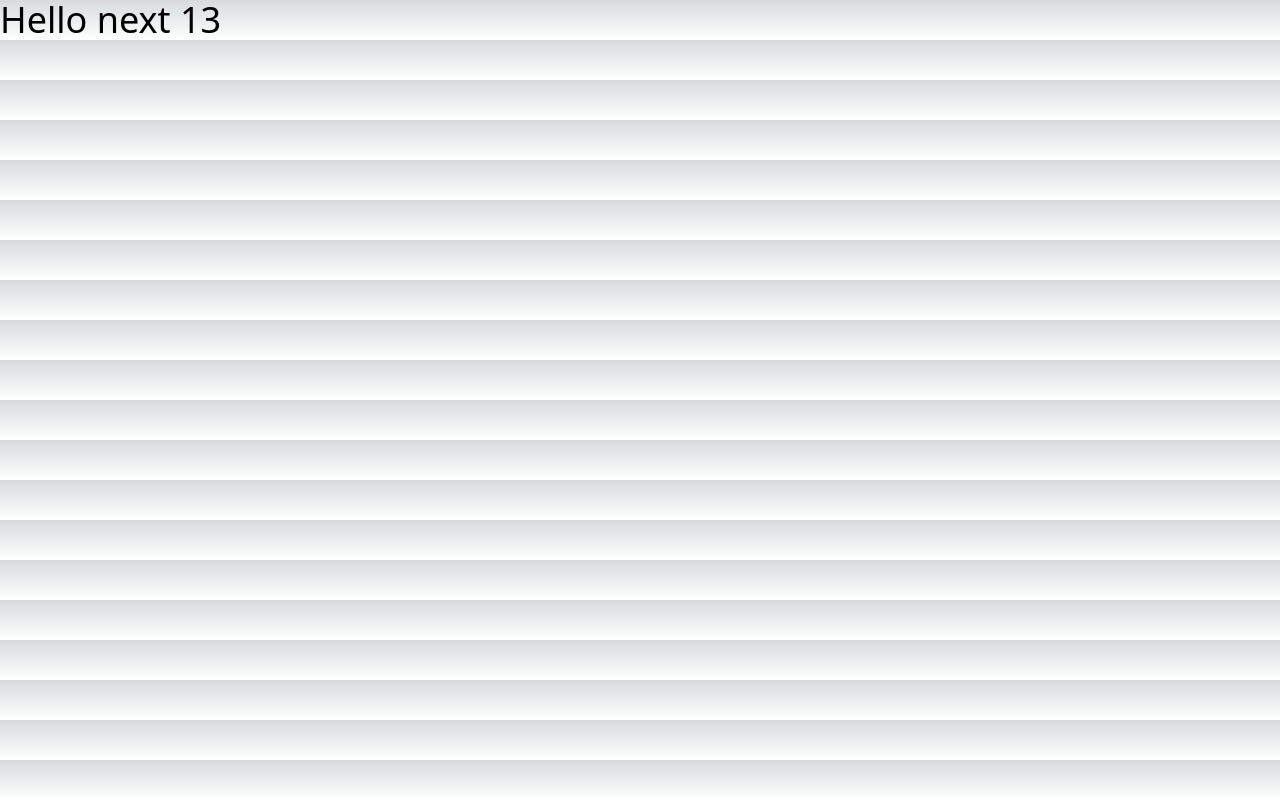
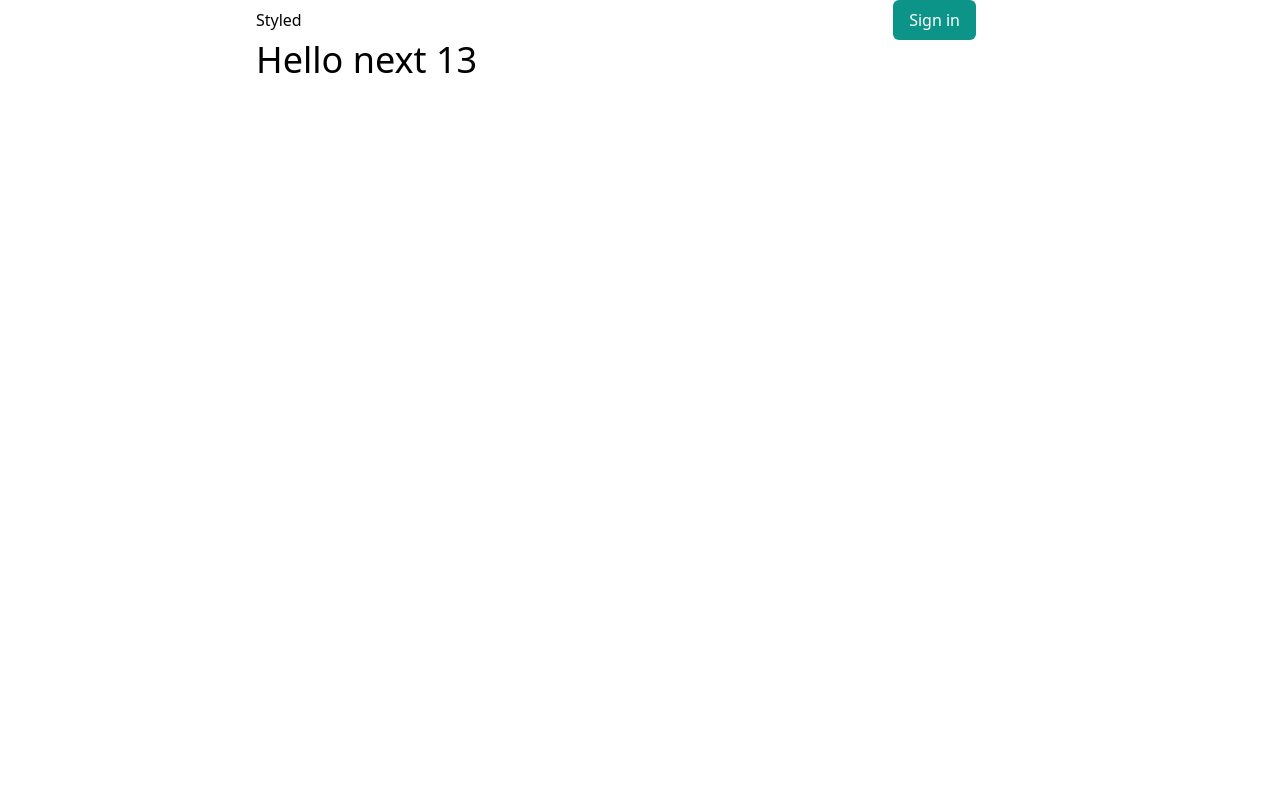
Before and after one commit to phucdinhh/next-ecommerce, a Next.js app: page / in a window 1280 px wide. Built offline with nearby package versions, Linux system fonts and the light colour scheme; no server answers.

Commit message:
creating navbar

```diff
--- /dev/null
+++ b/app/components/Nav.tsx
@@ -0,0 +1,32 @@
+"use client";
+
+import { Session } from "next-auth";
+import { signIn } from "next-auth/react";
+import Image from "next/image";
+
+export default function Nav({ user, expires }: Session) {
+  return (
+    <nav className="flex justify-between items-center">
+      <h1>Styled</h1>
+      <ul className="flex items-center gap-12">
+        {!user && (
+          <li className="bg-teal-600 text-white py-2 px-4 rounded-md">
+            <button onClick={() => signIn()}>Sign in</button>
+          </li>
+        )}
+        {user && (
+          <li>
+            <Image
+              src={user?.image as string}
+              alt={user.name as string}
+              width={48}
+              height={48}
+              className="rounded-full"
+            />
+          </li>
+        )}
+        <li></li>
+      </ul>
+    </nav>
+  );
+}
--- a/app/globals.css
+++ b/app/globals.css
@@ -8,63 +8,6 @@
   --font-mono: ui-monospace, Menlo, Monaco, 'Cascadia Mono', 'Segoe UI Mono',
     'Roboto Mono', 'Oxygen Mono', 'Ubuntu Monospace', 'Source Code Pro',
     'Fira Mono', 'Droid Sans Mono', 'Courier New', monospace;
-
-  --foreground-rgb: 0, 0, 0;
-  --background-start-rgb: 214, 219, 220;
-  --background-end-rgb: 255, 255, 255;
-
-  --primary-glow: conic-gradient(from 180deg at 50% 50%,
-      #16abff33 0deg,
-      #0885ff33 55deg,
-      #54d6ff33 120deg,
-      #0071ff33 160deg,
-      transparent 360deg);
-  --secondary-glow: radial-gradient(rgba(255, 255, 255, 1),
-      rgba(255, 255, 255, 0));
-
-  --tile-start-rgb: 239, 245, 249;
-  --tile-end-rgb: 228, 232, 233;
-  --tile-border: conic-gradient(#00000080,
-      #00000040,
-      #00000030,
-      #00000020,
-      #00000010,
-      #00000010,
-      #00000080);
-
-  --callout-rgb: 238, 240, 241;
-  --callout-border-rgb: 172, 175, 176;
-  --card-rgb: 180, 185, 188;
-  --card-border-rgb: 131, 134, 135;
-}
-
-@media (prefers-color-scheme: dark) {
-  :root {
-    --foreground-rgb: 255, 255, 255;
-    --background-start-rgb: 0, 0, 0;
-    --background-end-rgb: 0, 0, 0;
-
-    --primary-glow: radial-gradient(rgba(1, 65, 255, 0.4), rgba(1, 65, 255, 0));
-    --secondary-glow: linear-gradient(to bottom right,
-        rgba(1, 65, 255, 0),
-        rgba(1, 65, 255, 0),
-        rgba(1, 65, 255, 0.3));
-
-    --tile-start-rgb: 2, 13, 46;
-    --tile-end-rgb: 2, 5, 19;
-    --tile-border: conic-gradient(#ffffff80,
-        #ffffff40,
-        #ffffff30,
-        #ffffff20,
-        #ffffff10,
-        #ffffff10,
-        #ffffff80);
-
-    --callout-rgb: 20, 20, 20;
-    --callout-border-rgb: 108, 108, 108;
-    --card-rgb: 100, 100, 100;
-    --card-border-rgb: 200, 200, 200;
-  }
 }
 
 * {
@@ -76,23 +19,10 @@
 html,
 body {
   max-width: 100vw;
-  overflow-x: hidden;
-}
-
-body {
-  color: rgb(var(--foreground-rgb));
-  background: linear-gradient(to bottom,
-      transparent,
-      rgb(var(--background-end-rgb))) rgb(var(--background-start-rgb));
+  /* overflow-x: hidden; */
 }
 
 a {
   color: inherit;
   text-decoration: none;
 }
-
-@media (prefers-color-scheme: dark) {
-  html {
-    color-scheme: dark;
-  }
-}
--- a/app/layout.tsx
+++ b/app/layout.tsx
@@ -1,18 +1,28 @@
-import './globals.css'
+import Nav from "./components/Nav";
+import "./globals.css";
+import { getServerSession } from "next-auth/next";
+import { authOptions } from "@/pages/api/auth/[...nextauth]";
 
 export const metadata = {
-  title: 'Create Next App',
-  description: 'Generated by create next app',
-}
+  title: "Create Next App",
+  description: "Generated by create next app",
+};
 
-export default function RootLayout({
+export default async function RootLayout({
   children,
 }: {
-  children: React.ReactNode
+  children: React.ReactNode;
 }) {
+  // Fetch the user
+  const session = await getServerSession(authOptions);
+  console.log("🚀 ~ file: layout.tsx:18 ~ session:", session);
+
   return (
     <html lang="en">
-      <body>{children}</body>
+      <body className="mx-64">
+        <Nav user={session?.user} expires={session?.expires as string} />
+        {children}
+      </body>
     </html>
-  )
+  );
 }
--- a/next.config.js
+++ b/next.config.js
@@ -3,6 +3,9 @@
   experimental: {
     appDir: true,
   },
-}
+  images: {
+    domains: ["lh3.googleusercontent.com"],
+  },
+};
 
-module.exports = nextConfig
+module.exports = nextConfig;
--- a/pages/api/auth/[...nextauth].ts
+++ b/pages/api/auth/[...nextauth].ts
@@ -7,7 +7,7 @@
 
 const prisma = new PrismaClient();
 
-export default NextAuth({
+export const authOptions = {
   adapter: PrismaAdapter(prisma) as Adapter,
   providers: [
     GoogleProvider({
@@ -35,4 +35,6 @@
       }
     },
   },
-});
+};
+
+export default NextAuth(authOptions);
```
Also changed, not shown: 1 other file (tests, documents, lock files or other folders).
